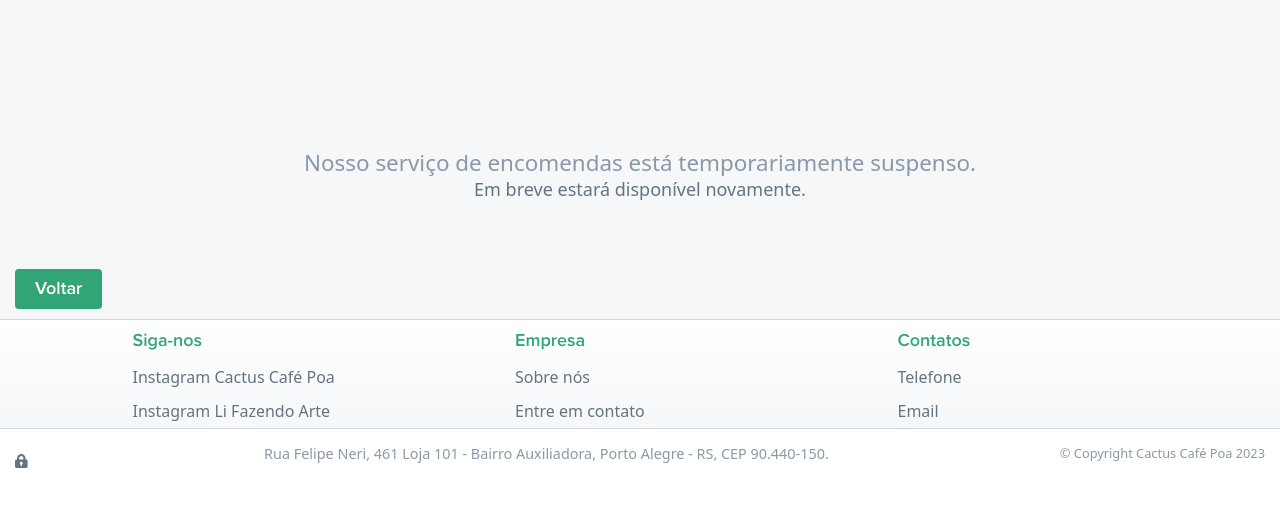
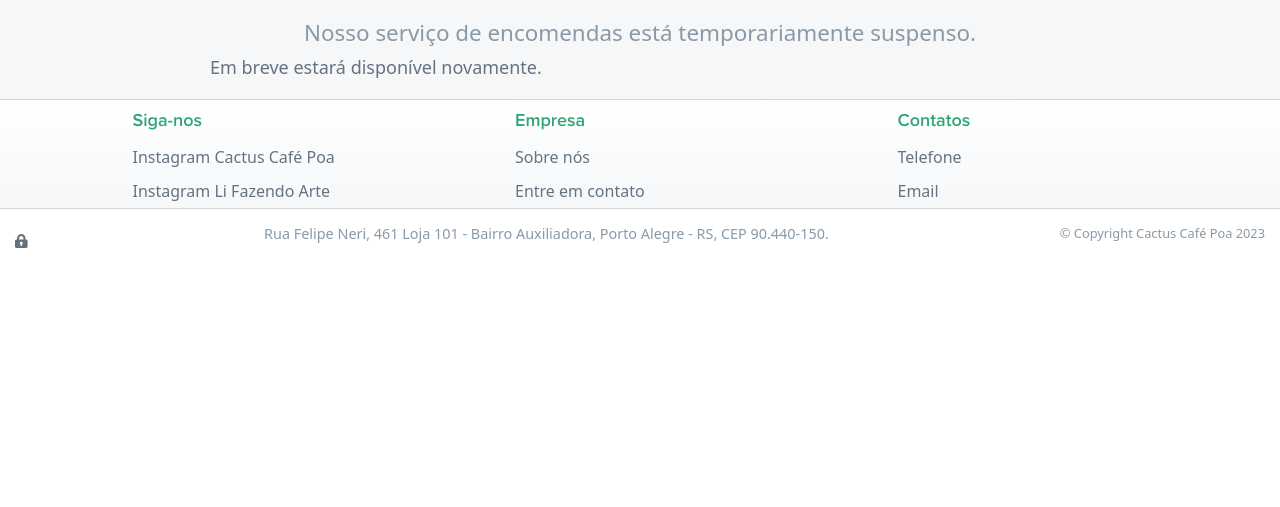
Before and after one commit to cactuscafepoa/cactus, a Laravel app: page /encomendas in a window 1280 px wide. Shown: the part 170-677 px from the top of the page. Run offline with Laravel 8, Linux system fonts and the light colour scheme; data that the repository does not hold is empty; some libraries are stand-ins or nearby versions; some web fonts are replaced.

Commit message:
ajuste página de produtos

```diff
--- a/resources/views/site/categoria/encomenda.blade.php
+++ b/resources/views/site/categoria/encomenda.blade.php
@@ -8,16 +8,26 @@
         <div class="pattern__header"></div>
     </header>
 
-    @if ($configuracao[0]->encomendas == 1)
+@if ($configuracao[0]->encomendas == 0)
+
+    <div class="gray-background" style="padding:20px;">
+        <section class="contact__block contact-wrapper" style="padding: 0px;">
+            <h2 style="font-size: 1.4rem;color: #8a99a8;">Nosso serviço de encomendas está temporariamente suspenso.</h2>
+            <p style="text-align: initial;max-width:initial;font-weight: initial;">Em breve estará disponível novamente.</p>
+        </section>
+    </div>
+
+@else
 
     @if ($configuracao[0]->encomendas_titulo != "" || $configuracao[0]->encomendas_texto != "")
-            <div class="gray-background">
+        <div class="gray-background" style="padding:10px;">
             <section class="main-wrapper" style="padding: 0px;">
-                    <h2 style="font-size: 1.4rem;color: #8a99a8;">{{$configuracao[0]->encomendas_titulo}}</h2>
+                <h2 style="font-size:1.4rem;color:#8a99a8;padding-top:20px;">{{$configuracao[0]->encomendas_titulo}}</h2>
                 <p style="text-align: initial;max-width:initial;font-weight: initial;">{{$configuracao[0]->encomendas_texto;}}</p>
             </section>
         </div>
     @endif
+
 
     <!-- CATEGORIAS -->
     @php
@@ -25,6 +35,7 @@
         $contador = 0;
         $total = count($categoria);
     @endphp
+
     @foreach($categoria as $categ)
 
         @php
@@ -126,19 +137,10 @@
         @endif
 
     @endforeach
+
     <section class="products__cultivation__category main-wrapper" style="padding:20px 0px 10px 0px;display: flex;">
         <a href="{{route('site.home')}}" role="button" class="button button_accent button_large">Voltar</a>
     </section>
-    @else
-        <div class="gray-background">
-            <section class="contact__block contact-wrapper">
-                <h2 style="font-size: 1.4rem;color: #8a99a8;">Nosso serviço de encomendas está temporariamente suspenso.</2>
-                <p style="max-width:initial;font-weight: initial;">Em breve estará disponível novamente.</p>
-            </section>
-            <section class="products__cultivation__category main-wrapper" style="padding:0px 0px 10px 0px;display: flex;">
-                <a href="{{route('site.home')}}" role="button" class="button button_accent button_large">Voltar</a>
-            </section>
-        </div>
 @endif
 
 @endsection
```
Lines whose indentation alone changed are shown as unchanged.
